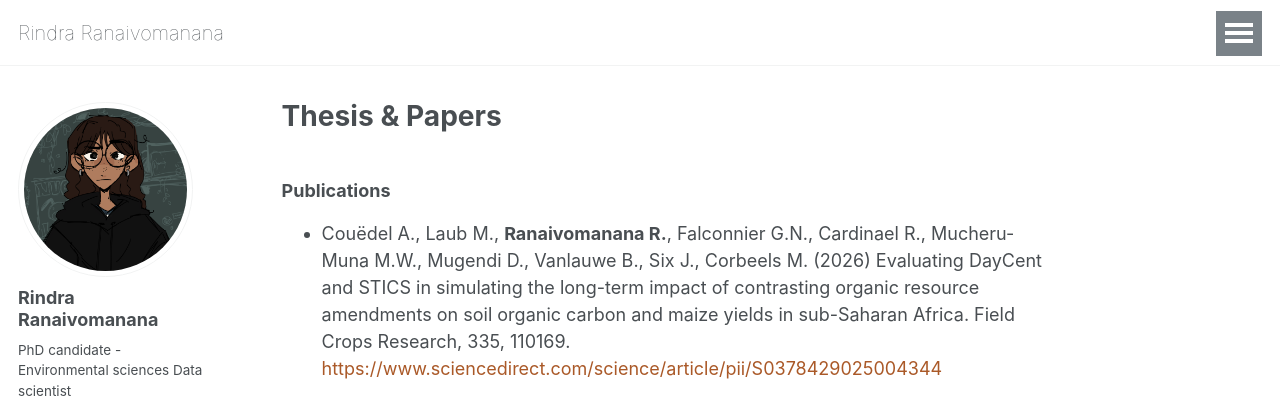
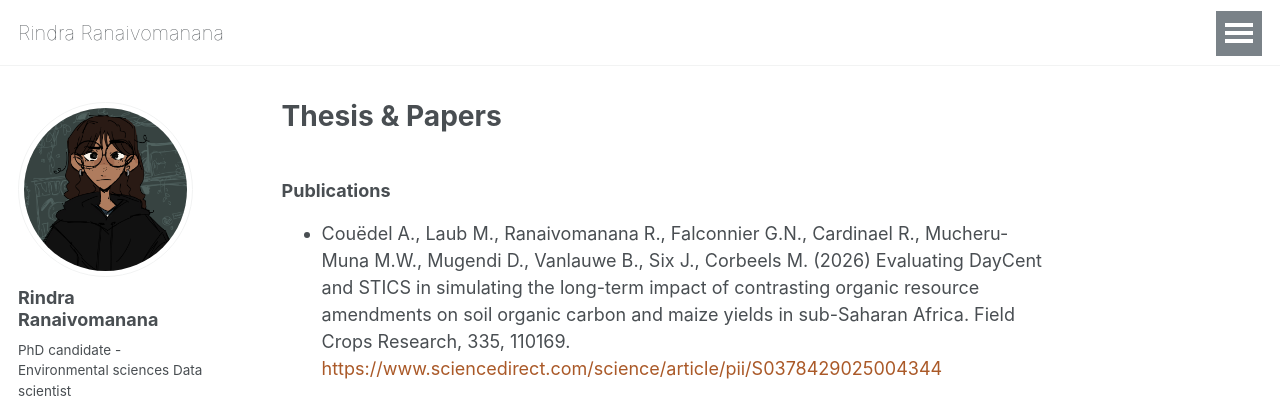
Before and after one commit to rindrafanomezana/rindrafanomezana.github.io, a Jekyll site: the page built from _pages/writings.md, in a window 1280 px wide and 1051 px high. Shown: the top 416 px of the window. Built offline with Jekyll 4.4.1, drawn with Linux system fonts in a browser that asks for light colours.

```diff
--- a/_pages/writings.md
+++ b/_pages/writings.md
@@ -8,7 +8,7 @@ redirect_from:
 ---
 
 ### Publications
-* Couëdel A., Laub M., **Ranaivomanana R.**, Falconnier G.N., Cardinael R., Mucheru-Muna M.W., Mugendi D., Vanlauwe B., Six J., Corbeels M. (2026) Evaluating DayCent and STICS in simulating the long-term impact of contrasting organic resource amendments on soil organic carbon and maize yields in sub-Saharan Africa. Field Crops Research, 335, 110169.  <a href="https://www.sciencedirect.com/science/article/pii/S0378429025004344" target="_blank" rel="noopener noreferrer">https://www.sciencedirect.com/science/article/pii/S0378429025004344</a>
+* Couëdel A., Laub M., Ranaivomanana R., Falconnier G.N., Cardinael R., Mucheru-Muna M.W., Mugendi D., Vanlauwe B., Six J., Corbeels M. (2026) Evaluating DayCent and STICS in simulating the long-term impact of contrasting organic resource amendments on soil organic carbon and maize yields in sub-Saharan Africa. Field Crops Research, 335, 110169.  <a href="https://www.sciencedirect.com/science/article/pii/S0378429025004344" target="_blank" rel="noopener noreferrer">https://www.sciencedirect.com/science/article/pii/S0378429025004344</a>
 
 ### Thesis
 * Ranaivomanana, R., 2021, Diagnosis of cultivation practices' effects on mineral nitrogen evolution in the Douaisis region soil: Modeling approach. Master's thesis, Agrocampus Ouest - Rennes, France.
```
